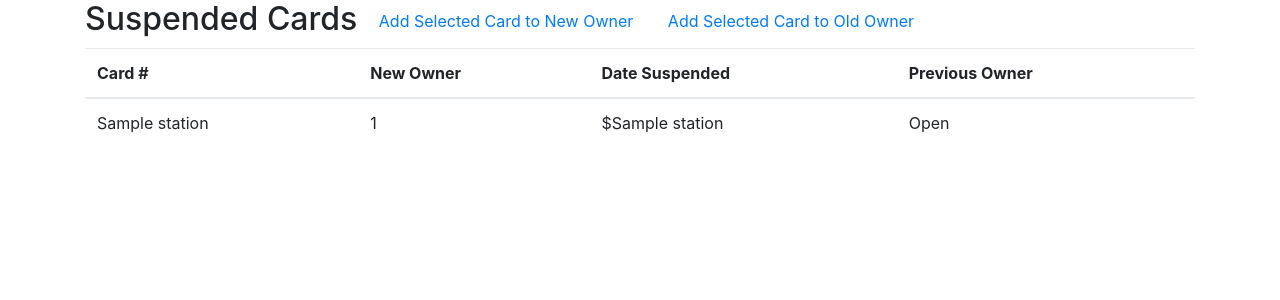
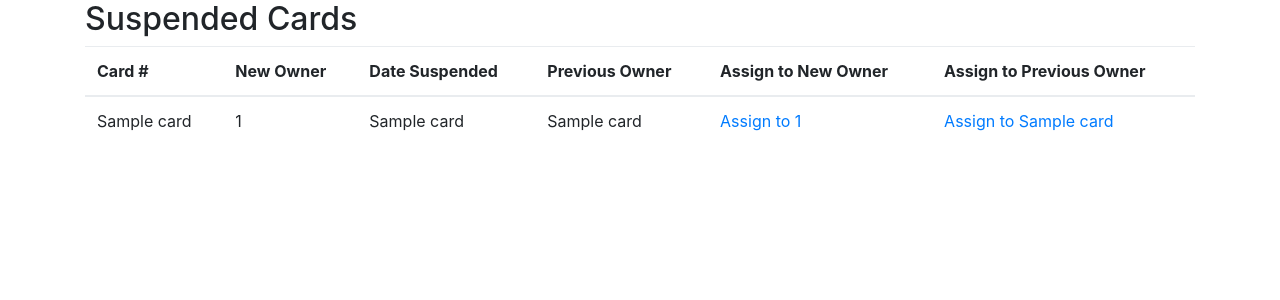
Before and after one commit to Piejak/cs4400_project, a Flask app: template templates/suspendedCards.html in a window 1280 px wide. Shown: the part 56-356 px from the top of the page. Run offline with Flask 2, Linux system fonts and the light colour scheme; the template is opened without the code that fills it: most values are stand-ins (such as "Sample title", 1, 10 or a date in 2020); some libraries are stand-ins or nearby versions.

Commit message:
Implement suspended cards view

```diff
--- a/app.py
+++ b/app.py
@@ -79,7 +79,8 @@ def trip_history():
 def suspended_cards():
     if not g.admin:
         return redirect(url_for('home'))
-    return render_template('stationManagement.html', stations=query_db('''select * from Station;'''))
+    suspended = query_db('''select Username, Conflict.BreezecardNum, DateTime, BelongsTo from Conflict, Breezecard where Breezecard.BreezecardNum=Conflict.BreezecardNum;;''')
+    return render_template('suspendedCards.html', cards=suspended)
 
 @app.route('/cardManagement')
 def card_management():
--- a/templates/suspendedCards.html
+++ b/templates/suspendedCards.html
@@ -1,8 +1,5 @@
 {% extends "layout.html" %} {% block title %}Suspended Cards{% endblock %} {% block body %}
-<h2>Suspended Cards
-    <a href="{{url_for('create_station')}}" class="btn btn-default">Add Selected Card to New Owner</a>
-    <a href="{{url_for('create_station')}}" class="btn btn-default">Add Selected Card to Old Owner</a>
-</h2>
+<h2>Suspended Cards</h2>
 
 {% if error %}
 <div class="error">
@@ -17,19 +14,19 @@
             <th>New Owner</th>
             <th>Date Suspended</th>
             <th>Previous Owner</th>
+            <th>Assign to New Owner</th>
+            <th>Assign to Previous Owner</th>
         </tr>
     </thead>
     <tbody>
-        {% for station in stations %}
+        {% for card in cards %}
         <tr>
-            <td>{{station[1]}}</td>
-            <td>{{station[0]}}</td>
-            <td>${{station[2]}}</td>
-            {% if station[3] %}
-            <td>Closed</td>
-            {% else %}
-            <td>Open</td>
-            {% endif %}
+            <td>{{card[1]}}</td>
+            <td>{{card[0]}}</td>
+            <td>{{card[2]}}</td>
+            <td>{{card[3]}}</td>
+            <td><a href="#">Assign to {{card[0]}}</a></td>
+            <td><a href="#">Assign to {{card[3]}}</a></td>
         </tr>
         {% endfor %}
     </tbody>
```
